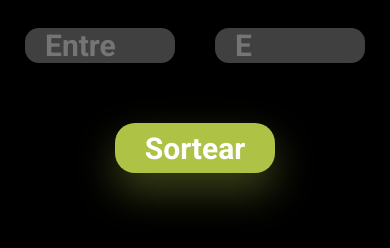
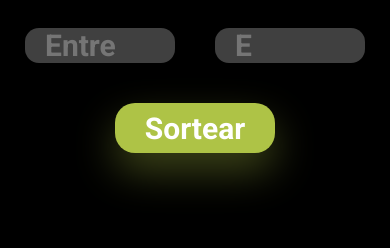
Before and after one commit to rafaelepsouza/PROJETO---Sorteador-de-n-meros, a plain HTML site: page index.html in a window 390 px wide. Shown: the part 504-752 px from the top of the page. Drawn offline with Linux system fonts and the light colour scheme.

Commit message:
Correção da margem

```diff
--- a/styles.css
+++ b/styles.css
@@ -154,8 +154,9 @@ input:active {
         align-items: center;
         color: #FFF;
         cursor: pointer;
-        margin-top: 40px;
+        margin-top: 20px;
         border: none;
+        margin-bottom: 40px;
     }
 
     }
```
